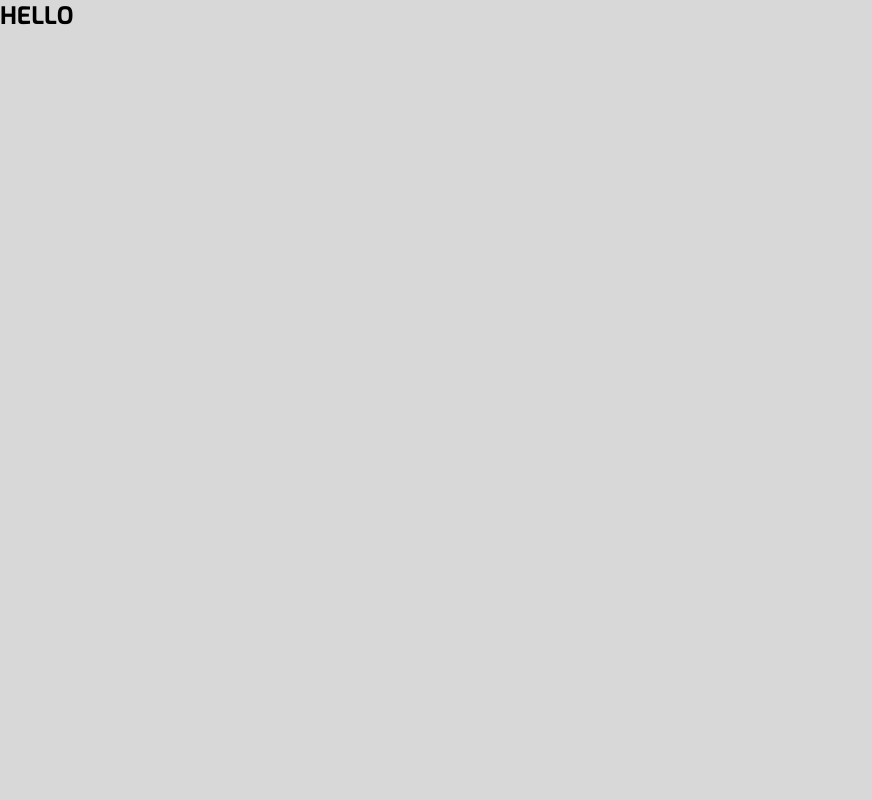
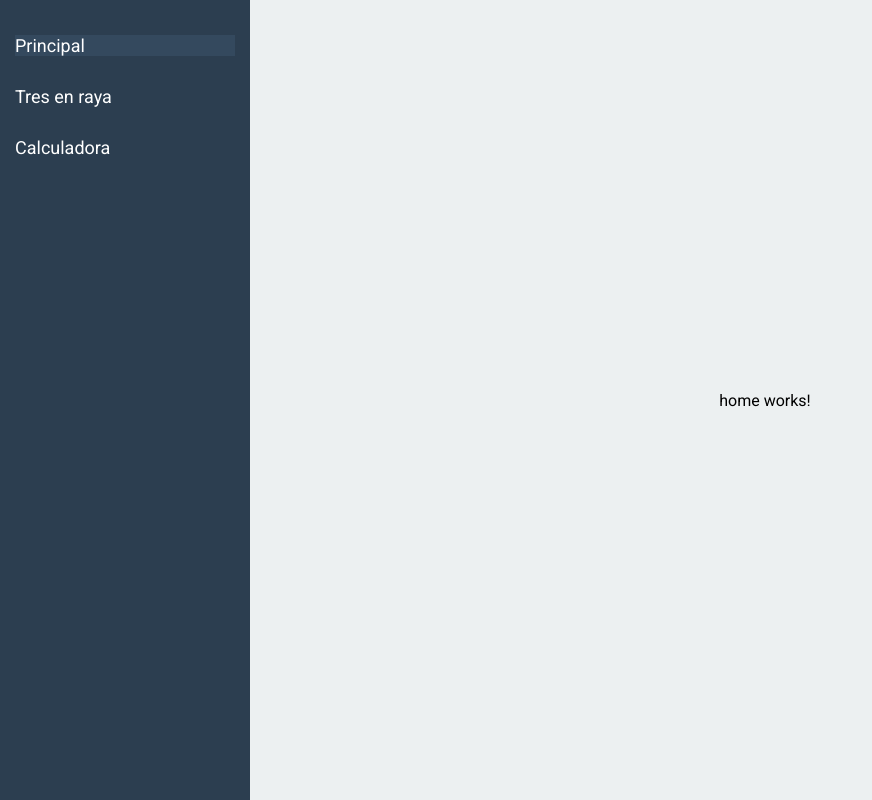
Before and after one commit to CampusDual/cd2024bfi1g3-micro, an Angular app in the folder AngularPruebas/test-app/: page /home in a window 1280 px wide. Before the commit this address led to /. Shown: the whole page, without its empty margins (0-872 px from the left). Built offline with nearby package versions, Linux system fonts and the light colour scheme; a web font is replaced by a local one.

Commit message:
menu principal

```diff
--- a/AngularPruebas/test-app/angular.json
+++ b/AngularPruebas/test-app/angular.json
@@ -25,6 +25,7 @@
               "src/assets"
             ],
             "styles": [
+              "@angular/material/prebuilt-themes/indigo-pink.css",
               "src/styles.css"
             ],
             "scripts": []
@@ -87,6 +88,7 @@
               "src/assets"
             ],
             "styles": [
+              "@angular/material/prebuilt-themes/indigo-pink.css",
               "src/styles.css"
             ],
             "scripts": []
--- a/AngularPruebas/test-app/package.json
+++ b/AngularPruebas/test-app/package.json
@@ -11,10 +11,12 @@
   "private": true,
   "dependencies": {
     "@angular/animations": "^15.2.0",
+    "@angular/cdk": "^15.2.9",
     "@angular/common": "^15.2.0",
     "@angular/compiler": "^15.2.0",
     "@angular/core": "^15.2.0",
     "@angular/forms": "^15.2.0",
+    "@angular/material": "^15.2.9",
     "@angular/platform-browser": "^15.2.0",
     "@angular/platform-browser-dynamic": "^15.2.0",
     "@angular/router": "^15.2.0",
--- a/AngularPruebas/test-app/src/app/app-routing.module.ts
+++ b/AngularPruebas/test-app/src/app/app-routing.module.ts
@@ -2,10 +2,14 @@
 import { RouterModule, Routes } from '@angular/router';
 import { TresRayaComponent } from './components/tres-raya/tres-raya.component';
 import { CalculadoraComponent } from './components/calculadora/calculadora.component';
+import { HomeComponent } from './components/home/home.component';
 
 const routes: Routes = [
   {path: 'tres-raya', component: TresRayaComponent},
-  {path: 'calc', component:CalculadoraComponent}
+  {path: 'calc', component:CalculadoraComponent},
+  {path: 'home', component:HomeComponent},
+  {path: '', redirectTo: '/home', pathMatch: 'full' },
+
 ];
 
 @NgModule({
--- a/AngularPruebas/test-app/src/app/app.component.css
+++ b/AngularPruebas/test-app/src/app/app.component.css
@@ -0,0 +1,61 @@
+/* Estilo global para todo el contenido */
+* {
+    margin: 0;
+    padding: 0;
+    box-sizing: border-box;
+  }
+
+  html, body {
+    height: 100%;
+  }
+
+  /* Contenedor principal con Flexbox */
+  .wrapper {
+    display: flex;
+    height: 100vh; /* Hace que el contenedor ocupe toda la altura de la ventana */
+  }
+
+  /* Estilos para el menú lateral */
+  .sidebar {
+    width: 250px;
+    background-color: #2c3e50;
+    color: white;
+    padding-top: 20px;
+    height: 100%; /* Asegura que el menú lateral ocupe toda la altura disponible */
+  }
+
+  .sidebar ul {
+    list-style-type: none;
+  }
+
+  .sidebar ul li {
+    padding: 15px;
+  }
+
+  .sidebar ul li a {
+    color: white;
+    text-decoration: none;
+    font-size: 18px;
+    display: block;
+  }
+
+  .sidebar ul li a:hover, .sidebar ul li a.active {
+    background-color: #34495e;
+  }
+
+  /* Estilos para el contenido principal */
+  .content {
+    flex-grow: 1; /* El área de contenido ocupa el espacio restante */
+    padding: 20px;
+    background-color: #ecf0f1;
+    height: 100%; /* Asegura que el contenido ocupe toda la altura */
+    display: flex;
+    justify-content: center; /* Centra horizontalmente */
+    align-items: center; /* Centra verticalmente */
+  }
+
+  /* Estilos para el router-outlet */
+  router-outlet {
+    display: block;
+    max-width: 100%; /* Asegura que el contenido no se desborde */
+  }
--- a/AngularPruebas/test-app/src/app/app.component.html
+++ b/AngularPruebas/test-app/src/app/app.component.html
@@ -1,4 +1,15 @@
-<h2>HELLO</h2>
+<div class="wrapper">
+  <!-- Menú lateral -->
+  <div class="sidebar">
+    <ul>
+      <li><a routerLink="/" routerLinkActive="active">Principal</a></li>
+      <li><a routerLink="/tres-raya" routerLinkActive="active">Tres en raya</a></li>
+      <li><a routerLink="/calc" routerLinkActive="active">Calculadora</a></li>
+    </ul>
+  </div>
 
-<!-- Para ver otros componentes  -->
-<router-outlet></router-outlet>
+  <!-- Contenido principal -->
+  <div class="content">
+    <router-outlet></router-outlet>
+  </div>
+</div>
--- a/AngularPruebas/test-app/src/app/app.module.ts
+++ b/AngularPruebas/test-app/src/app/app.module.ts
@@ -6,6 +6,7 @@
 import { CalculadoraComponent } from './components/calculadora/calculadora.component';
 import { TresRayaComponent } from './components/tres-raya/tres-raya.component';
 import { HomeComponent } from './components/home/home.component';
+import { BrowserAnimationsModule } from '@angular/platform-browser/animations';
 
 @NgModule({
   declarations: [
@@ -16,7 +17,8 @@
   ],
   imports: [
     BrowserModule,
-    AppRoutingModule
+    AppRoutingModule,
+    BrowserAnimationsModule
   ],
   providers: [],
   bootstrap: [AppComponent]
--- a/AngularPruebas/test-app/src/index.html
+++ b/AngularPruebas/test-app/src/index.html
@@ -6,6 +6,9 @@
   <base href="/">
   <meta name="viewport" content="width=device-width, initial-scale=1">
   <link rel="icon" type="image/x-icon" href="https://www.shareicon.net/download/2017/06/13/887032_face.ico">
+  <link rel="preconnect" href="https://fonts.gstatic.com">
+  <link href="https://fonts.googleapis.com/css2?family=Roboto:wght@300;400;500&display=swap" rel="stylesheet">
+  <link href="https://fonts.googleapis.com/icon?family=Material+Icons" rel="stylesheet">
 </head>
 <body>
   <app-root></app-root>
--- a/AngularPruebas/test-app/src/styles.css
+++ b/AngularPruebas/test-app/src/styles.css
@@ -10,3 +10,5 @@
     font-family: "Exo", sans-serif;
     background-color: #d8d8d8;
   }
+html, body { height: 100%; }
+body { margin: 0; font-family: Roboto, "Helvetica Neue", sans-serif; }
```
Also changed, not shown: 1 other file (tests, documents, lock files or other folders).
